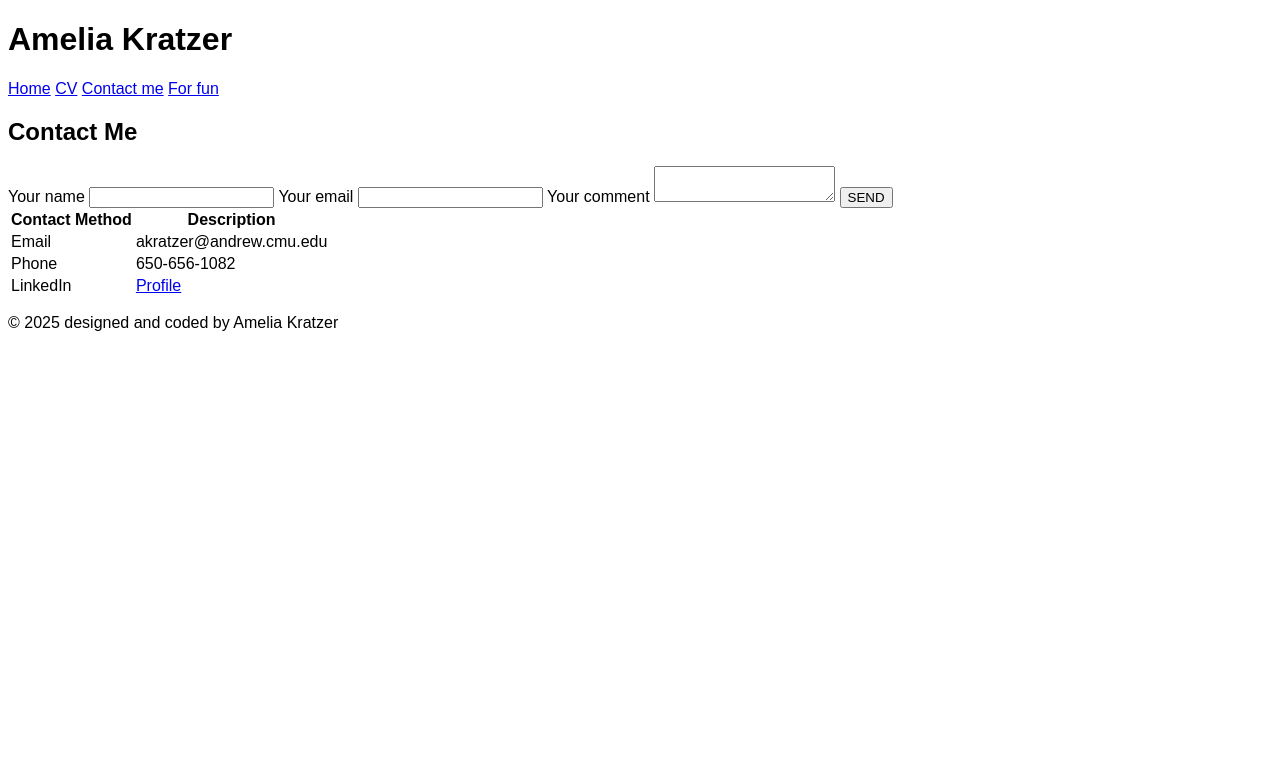
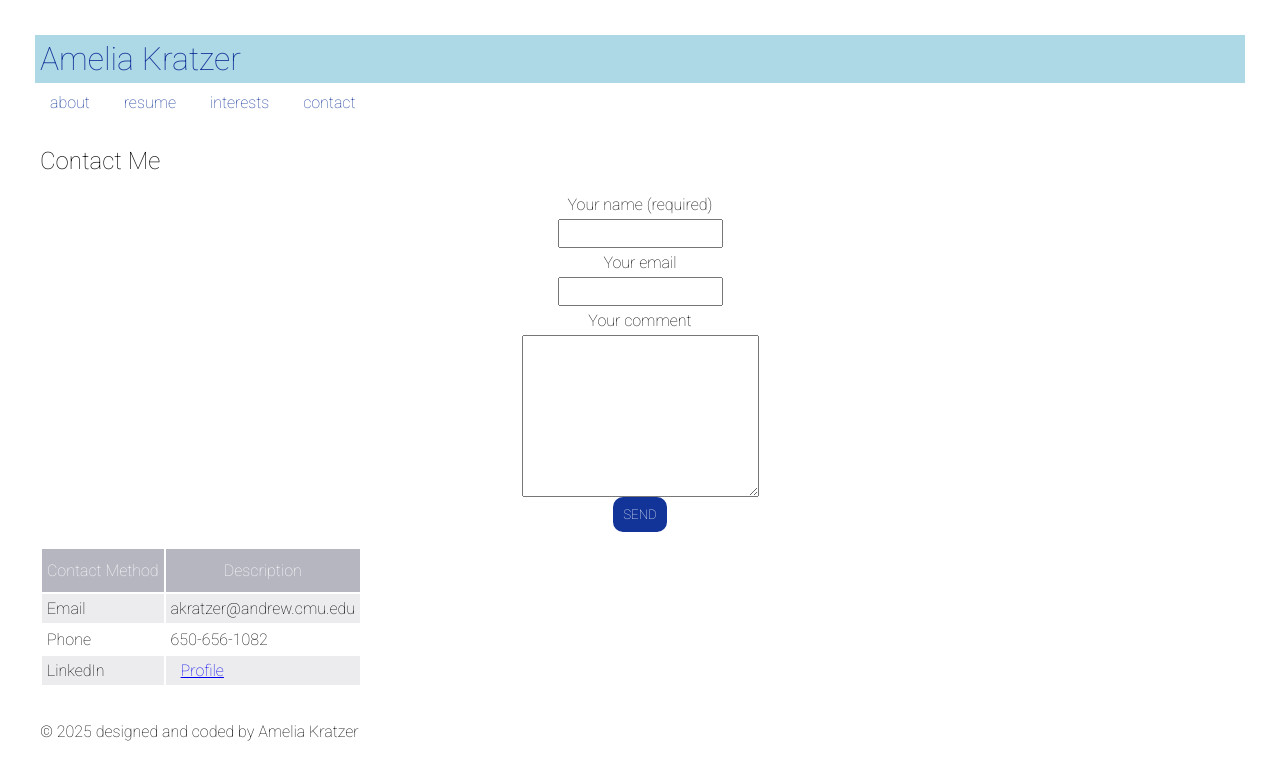
Before and after one commit to ameliakratzer-code/WebDevLabs, a plain HTML site: page views/contact.html in a window 1280 px wide. Drawn offline with Linux system fonts and the light colour scheme.

Commit message:
Add files via upload

```diff
--- a/index.html
+++ b/index.html
@@ -5,15 +5,20 @@
     <meta name="keywords" content="Carnegie Mellon University, Information Systems">
     <meta name="description" content="Amelia Kratzer's professional website">
     <title>Amelia Kratzer</title>
+    <link rel="preconnect" href="https://fonts.googleapis.com">
+    <link rel="preconnect" href="https://fonts.gstatic.com" crossorigin>
+    <link href="https://fonts.googleapis.com/css2?family=Outfit:wght@100..900&family=Roboto:ital,wght@0,100..900;1,100..900&display=swap" rel="stylesheet">
+    <link rel="stylesheet" href="static/style.css">
+
 </head>
-<body style="font-family: Arial">
-    <header style="color:blue; background:lightblue">
-        <h1>Amelia Kratzer</h1>
-        <nav>
-            <a href="index.html">Home</a>
-            <a href="views/cv.html">CV</a>
-            <a href="views/contact.html">Contact me</a>
-            <a href="views/fun.html">For fun</a>
+<body>
+    <header>
+        <h1 id="webname">Amelia Kratzer</h1>
+        <nav class="navbar">
+            <a href="index.html">about</a>
+            <a href="views/cv.html">resume</a>
+            <a href="views/fun.html">interests</a>
+            <a href="views/contact.html">contact</a>
         </nav>
     </header>
         <div class="main">
--- /dev/null
+++ b/static/style.css
@@ -0,0 +1,50 @@
+* {
+    font-family: "Roboto", sans-serif;
+    font-optical-sizing: auto;
+    font-weight: 100;
+    font-style: normal;
+    font-variation-settings:
+        "wdth" 100;
+    padding: 5px;
+    margin: 5px;
+}
+
+header {
+    color: #123499;
+}
+
+#webname {
+    background-color: #add8e6;
+}
+
+.navbar a {
+    text-decoration: none;
+    color: #123499;
+    margin-right: 15px;
+}
+
+th {
+    padding-top: 12px;
+    padding-bottom: 12px;
+    background-color: #b6b6c0;
+    color: white;
+    width: fit-content;
+}
+
+tr:nth-child(even) {
+    background-color: #ececee;
+}
+
+form * {
+    display: block;
+    margin: auto;
+    text-align: center;
+}
+
+#submit {
+    background-color: #123499;
+    border: none;
+    border-radius: 10px;
+    padding: 10px;
+    color: white;
+}
--- a/views/contact.html
+++ b/views/contact.html
@@ -5,32 +5,37 @@
     <meta name="keywords" content="Carnegie Mellon University, Information Systems">
     <meta name="description" content="Amelia Kratzer's professional website">
     <title>Amelia Kratzer</title>
+    <link rel="preconnect" href="https://fonts.googleapis.com">
+    <link rel="preconnect" href="https://fonts.gstatic.com" crossorigin>
+    <link href="https://fonts.googleapis.com/css2?family=Outfit:wght@100..900&family=Roboto:ital,wght@0,100..900;1,100..900&display=swap" rel="stylesheet">
+    <link rel="stylesheet" href="../static/style.css">
 </head>
-<body style="font-family: Arial">
+<body>
     <header>
-        <h1>Amelia Kratzer</h1>
-        <nav>
-            <a href="../index.html">Home</a>
-            <a href="cv.html">CV</a>
-            <a href="contact.html">Contact me</a>
-            <a href="fun.html">For fun</a>
+        <h1 id="webname">Amelia Kratzer</h1>
+        <nav class="navbar">
+            <a href="../index.html">about</a>
+            <a href="cv.html">resume</a>
+            <a href="fun.html">interests</a>
+            <a href="contact.html">contact</a>
         </nav>
     </header>
         <div class="main">
             <h2>Contact Me</h2>
             <form>
-                <label>Your name</label>
-                <input type="text" required>
+                <label for="name">Your name (required)</label>
+                <input type="text" id="name" required>
 
-                <label>Your email</label>
-                <input type="email" required>
+                <label for="email">Your email</label>
+                <input type="email" id="email">
 
-                <label>Your comment</label>
-                <textarea></textarea>
+                <label for="comment">Your comment</label>
+                <textarea id="comment" cols="30" rows="10"></textarea>
 
-                <button type="submit">SEND</button>
+                <button type="submit" id="submit">SEND</button>
             </form>
             <table>
+                <tbody>
                 <tr>
                    <th>Contact Method</th>
                    <th>Description</th>
@@ -49,6 +54,7 @@
                         <a href="https://www.linkedin.com/in/amelia-kratzer/" target="_blank">Profile</a>
                     </td>
                  </tr>
+                </tbody>
             </table>
         </div>
         <footer>
```
Also changed, not shown: views/cv.html (+22 -8 lines), views/fun.html (+11 -7 lines).
